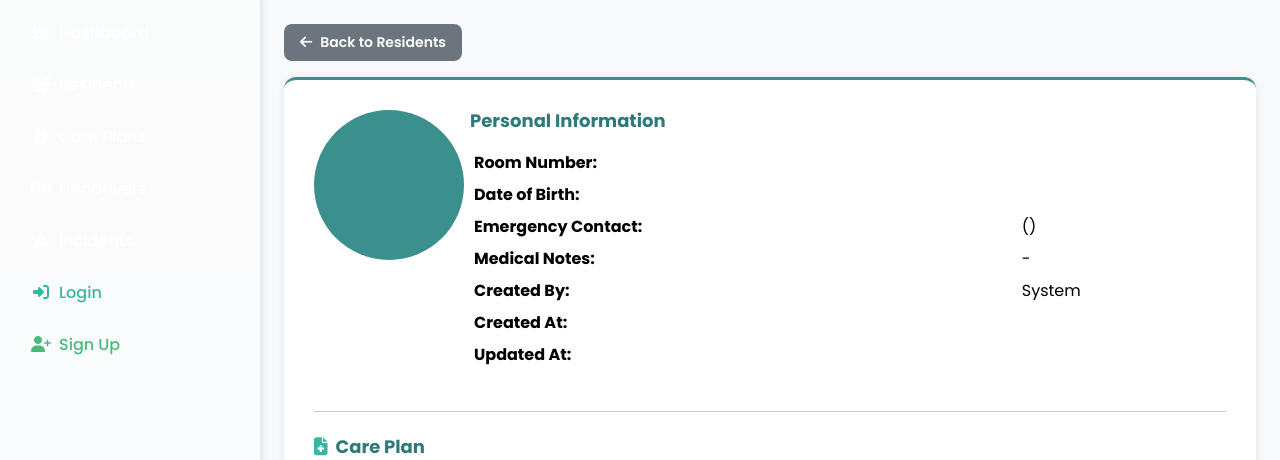
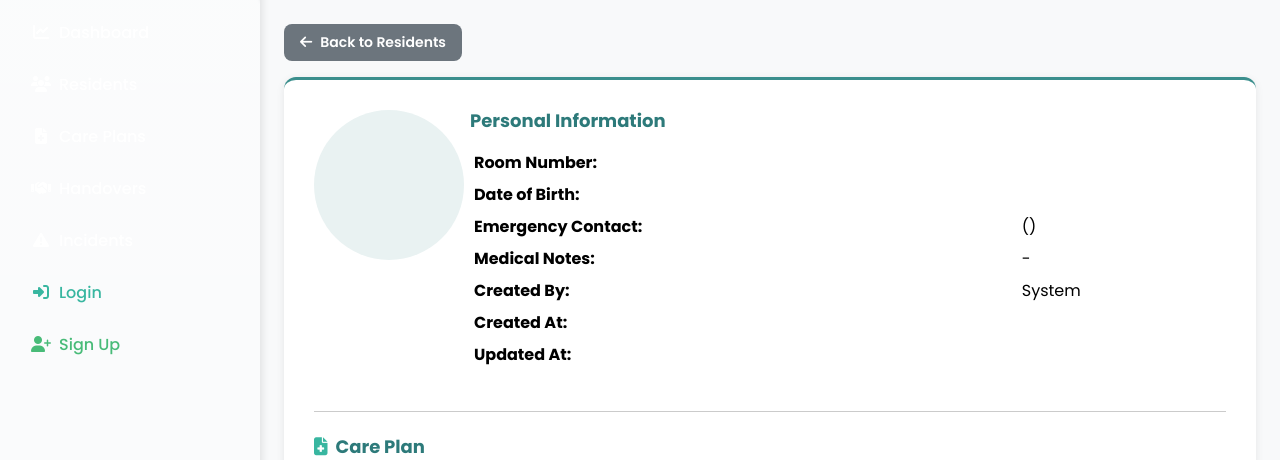
Before and after one commit to tolasedairo/carehome, a Django app: template residents/templates/residents/resident_detail.html in a window 1280 px wide. Shown: the part 102-562 px from the top of the page. Run offline with Django 5.2, Linux system fonts and the light colour scheme; the template is opened without the code that fills it, so the values that code supplies are empty.

Commit message:
Enhance resident profile styling with updated avatar dimensions and placeholder design

```diff
--- a/residents/templates/residents/resident_detail.html
+++ b/residents/templates/residents/resident_detail.html
@@ -12,9 +12,9 @@
         <!-- Profile Picture -->
         <div class="col-md-3 col-lg-2 text-center">
             {% if resident.profile_picture %}
-                <img src="{{ resident.profile_picture.url }}" alt="{{ resident.first_name }}" class="img-fluid rounded-circle mb-3">
+                <img src="{{ resident.profile_picture.url }}" alt="{{ resident.first_name }}" class="profile-avatar rounded-circle mb-3">
             {% else %}
-                <div class="avatar-placeholder rounded-circle d-flex align-items-center justify-content-center mx-auto mb-3">
+                <div class="profile-avatar avatar-placeholder rounded-circle d-flex align-items-center justify-content-center mx-auto mb-3">
                     {{ resident.first_name|first }}{{ resident.last_name|first }}
                 </div>
             {% endif %}
--- a/static/css/style.css
+++ b/static/css/style.css
@@ -72,6 +72,20 @@ body {
 .user-avatar {
     font-size: 32px;
     color: #f0ad4e;
+}
+
+.profile-avatar {
+    width: 120px;
+    height: 120px;
+    object-fit: cover;
+    display: block;
+}
+
+.avatar-placeholder.profile-avatar {
+    background: #e9f2f2;
+    color: #2d7a7a;
+    font-weight: 600;
+    font-size: 28px;
 }
 
 .sidebar-nav {
```
